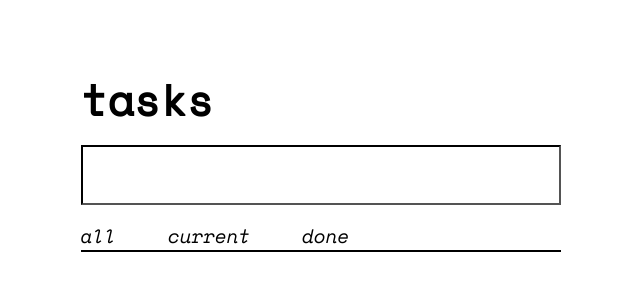
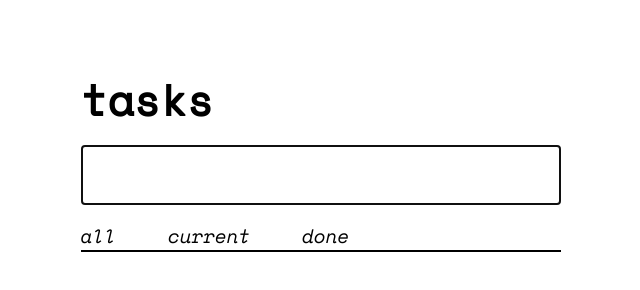
Before and after one commit to rnnnnh/todo-app, a plain HTML site: page index.html in a window 1280 px wide. Shown: the whole page, without its empty margins (319-959 px from the left). Drawn offline with Linux system fonts and the light colour scheme.

Commit message:
added autofocus to input

```diff
--- a/index.html
+++ b/index.html
@@ -8,7 +8,7 @@
 <body>
 	<div class="wrapper">
 		<h2>tasks</h2>
-		<input type="text" name="task-info">
+		<input type="text" name="task-info" autofocus="autofocus">
 		<ul class="tasks">
 
 		</ul>
```
